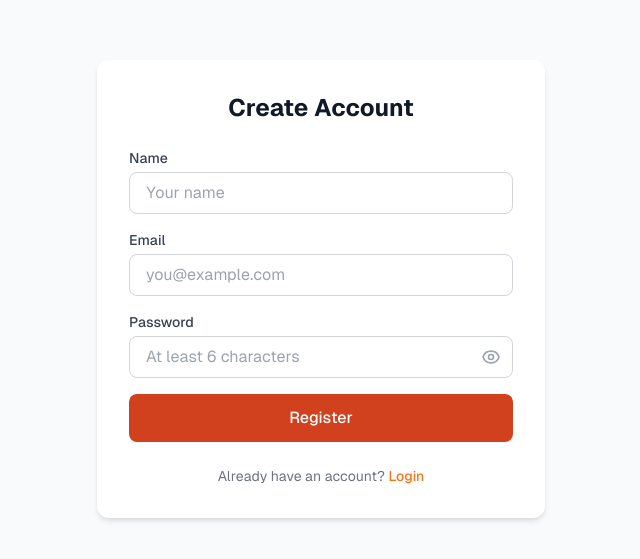
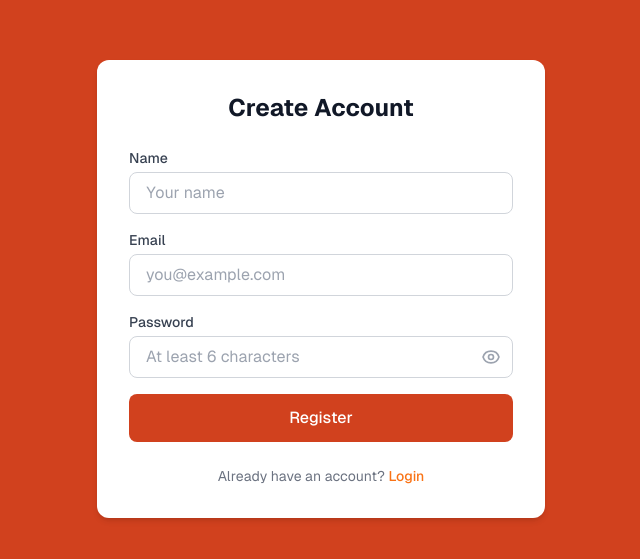
Before and after one commit to pranilveer/food-order-management, a Next.js app in the folder client/: page /register in a window 1280 px wide. Shown: the part 111-670 px from the top of the page, without its empty margins (319-959 px from the left). Built offline with nearby package versions, Linux system fonts and the light colour scheme; no server answers.

Commit message:
style: add orange background to login and register pages

```diff
--- a/client/app/login/page.tsx
+++ b/client/app/login/page.tsx
@@ -37,7 +37,7 @@
   };
 
   return (
-    <div className="min-h-screen flex items-center justify-center px-4 py-12">
+    <div className="min-h-screen flex items-center justify-center px-4 py-12 bg-[#d1411e]">
       <div className="w-full max-w-md">
         <div className="bg-white rounded-xl shadow-md p-8">
           <h1 className="text-2xl font-bold text-gray-900 text-center mb-6">Login</h1>
--- a/client/app/register/page.tsx
+++ b/client/app/register/page.tsx
@@ -38,7 +38,7 @@
   };
 
   return (
-    <div className="min-h-screen flex items-center justify-center px-4 py-12">
+    <div className="min-h-screen flex items-center justify-center px-4 py-12 bg-[#d1411e]">
       <div className="w-full max-w-md">
         <div className="bg-white rounded-xl shadow-md p-8">
           <h1 className="text-2xl font-bold text-gray-900 text-center mb-6">Create Account</h1>
```
